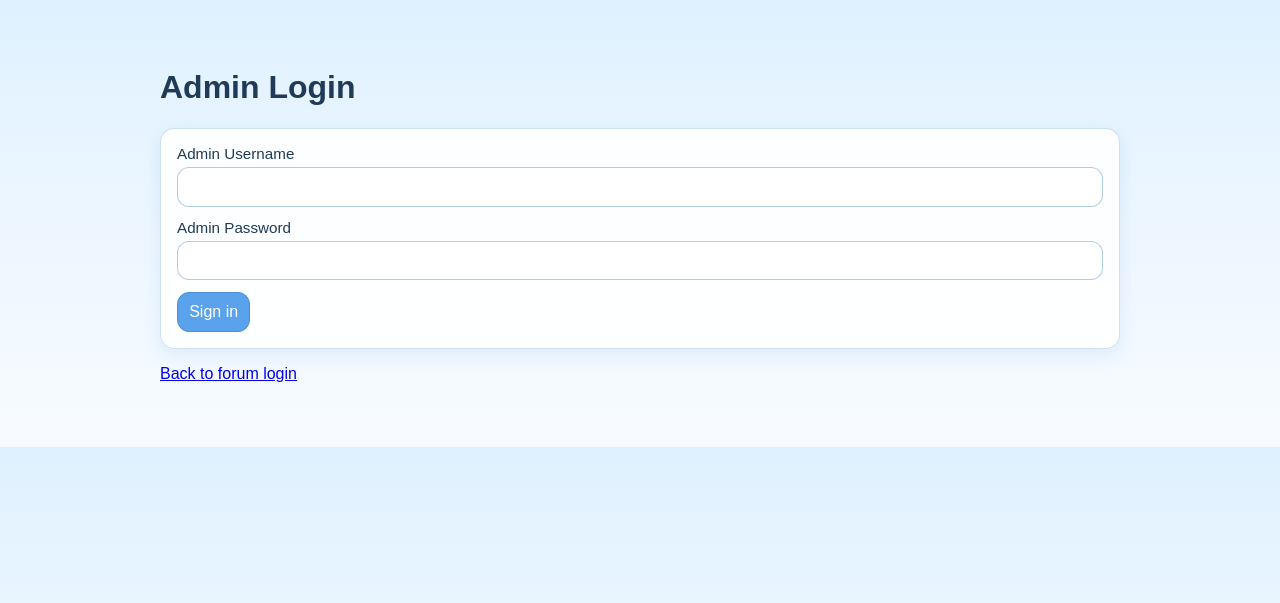
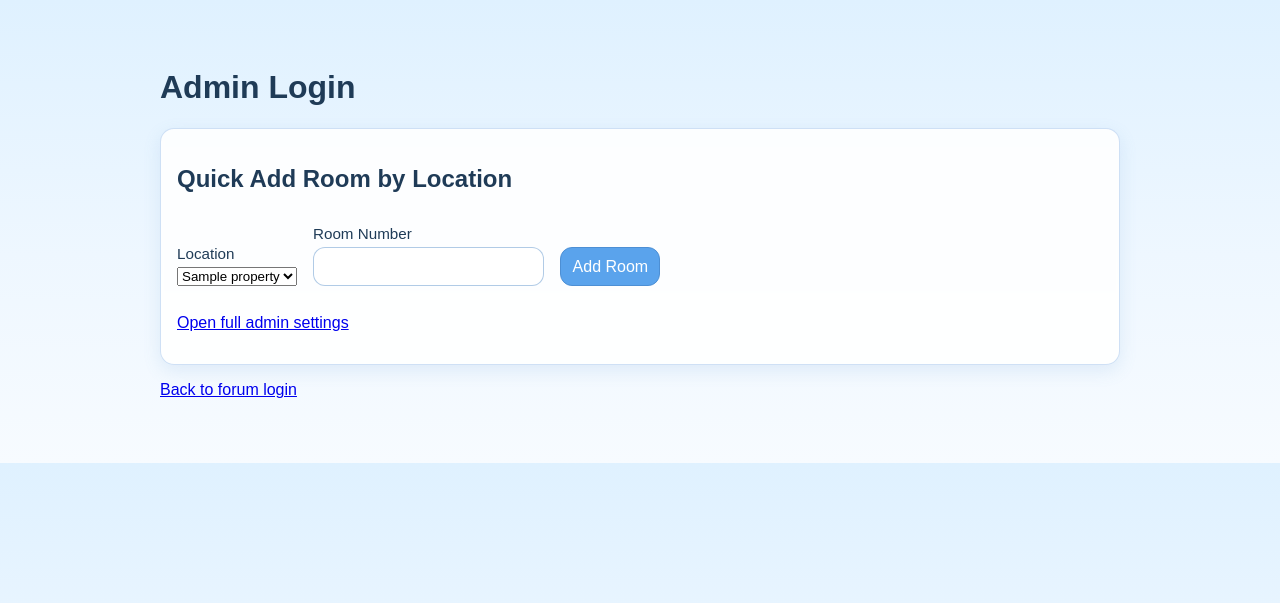
Before and after one commit to BumRummy/Maintenance-Tracker, a Flask app: template templates/admin_login.html in a window 1280 px wide. Shown: the top 603 px of the page. Run offline with Flask 3, Linux system fonts and the light colour scheme; the visitor is signed in with stand-in values (Sample User, id 1); the template is opened without the code that fills it: most values are stand-ins (such as "Sample title", 1, 10 or a date in 2020); parts of the project's set-up code (start-up, migrations or seed data) failed here and were passed over.

Commit message:
Add quick room-by-location section on admin login

```diff
--- a/app.py
+++ b/app.py
@@ -500,14 +500,27 @@ def create_app() -> Flask:
 
     @app.route("/admin/login", methods=["GET", "POST"])
     def admin_login():
+        store = app.config["SETTINGS_STORE"]
+        settings_data = store.load()
+
         if request.method == "POST":
+            action = request.form.get("action", "login")
+            if action == "add_room" and session.get("admin_authenticated"):
+                property_id = request.form.get("room_property_id", "").strip()
+                room_name = normalize_room(request.form.get("new_room_name", ""))
+                if store.add_room(property_id, room_name):
+                    flash("Room added.", "success")
+                else:
+                    flash("Could not add room.", "error")
+                return redirect(url_for("admin_login"))
+
             username = request.form.get("username", "")
             password = request.form.get("password", "")
             if username == app.config["ADMIN_USERNAME"] and password == app.config["ADMIN_PASSWORD"]:
                 session["admin_authenticated"] = True
-                return redirect(url_for("settings"))
+                return redirect(url_for("admin_login"))
             flash("Invalid admin credentials.", "error")
-        return render_template("admin_login.html")
+        return render_template("admin_login.html", settings=settings_data)
 
     @app.post("/admin/logout")
     def admin_logout():
--- a/templates/admin_login.html
+++ b/templates/admin_login.html
@@ -1,10 +1,32 @@
 {% extends 'base.html' %}
 {% block content %}
 <h1>Admin Login</h1>
+
+{% if session.get('admin_authenticated') %}
+<section class="card">
+  <h2>Quick Add Room by Location</h2>
+  <form method="post" class="inline-form">
+    <input type="hidden" name="action" value="add_room">
+    <label>Location
+      <select name="room_property_id" required>
+        {% for property in settings.properties %}
+        <option value="{{ property.id }}">{{ property.name }}</option>
+        {% endfor %}
+      </select>
+    </label>
+    <label>Room Number <input name="new_room_name" required></label>
+    <button type="submit">Add Room</button>
+  </form>
+  <p><a href="{{ url_for('settings') }}">Open full admin settings</a></p>
+</section>
+{% else %}
 <form method="post" class="card">
+  <input type="hidden" name="action" value="login">
   <label>Admin Username <input name="username" required></label>
   <label>Admin Password <input type="password" name="password" required></label>
   <button type="submit">Sign in</button>
 </form>
+{% endif %}
+
 <p><a href="{{ url_for('forum_login') }}">Back to forum login</a></p>
 {% endblock %}
```
